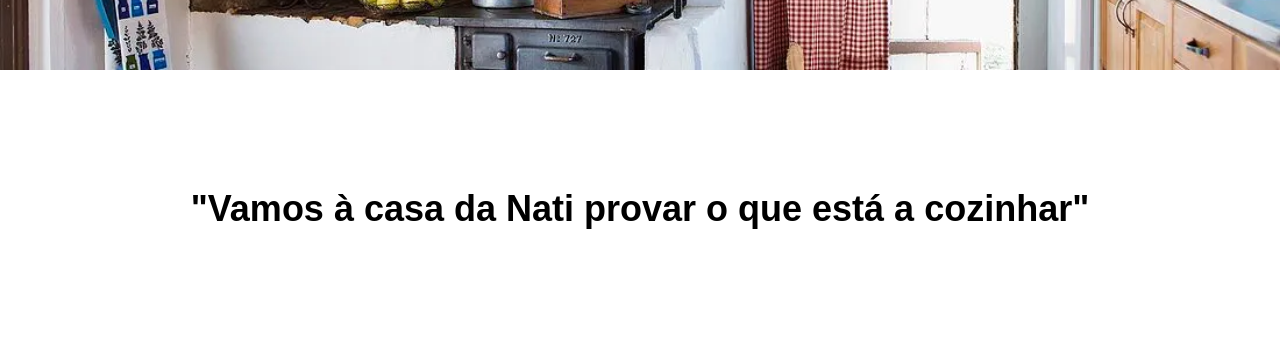
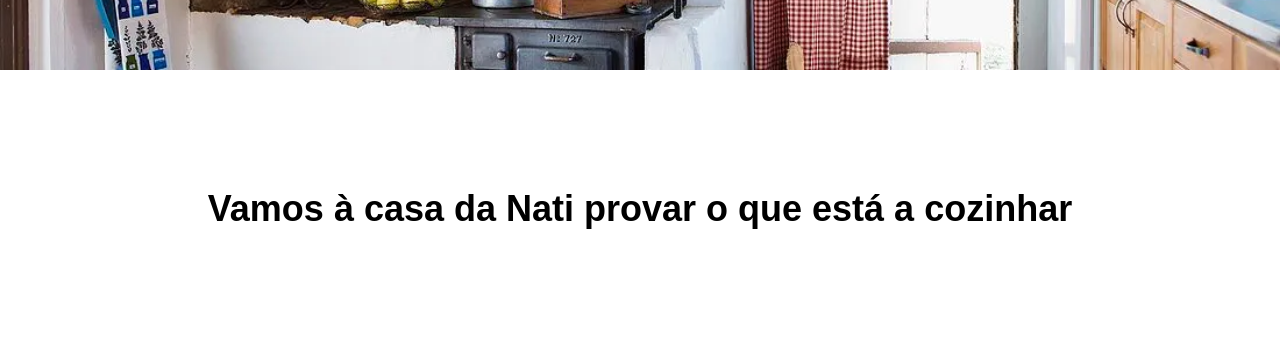
Before and after one commit to diogoserrao/my-app, a Next.js app: page / in a window 1280 px wide. Shown: the part 420-766 px from the top of the page. Built offline with nearby package versions, Linux system fonts and the light colour scheme.

Commit message:
correçao

```diff
--- a/app/page.js
+++ b/app/page.js
@@ -11,7 +11,7 @@ export default function Page() {
       <div className="flex justify-center w-full align-center">
         <div className="corpocontent">
           <h1 className="titulo">
-            "Vamos à casa da Nati provar o que está a cozinhar"
+            Vamos à casa da Nati provar o que está a cozinhar
           </h1>
           <div className="container">
             <div className="Ccontent1">
--- a/components/footer.js
+++ b/components/footer.js
@@ -1,4 +1,3 @@
-import Botao from "./botao";
 export default function Footer() {
   return (
     <div className="footer">
```
